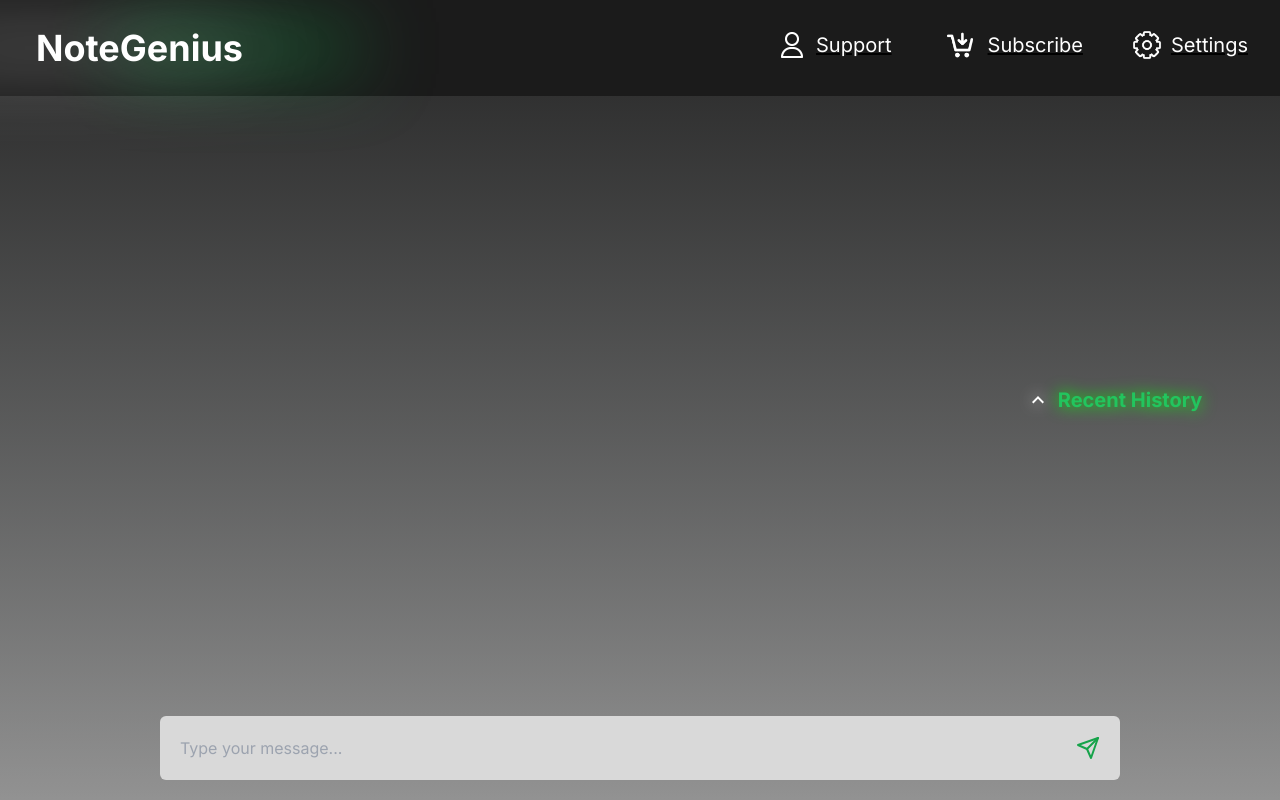
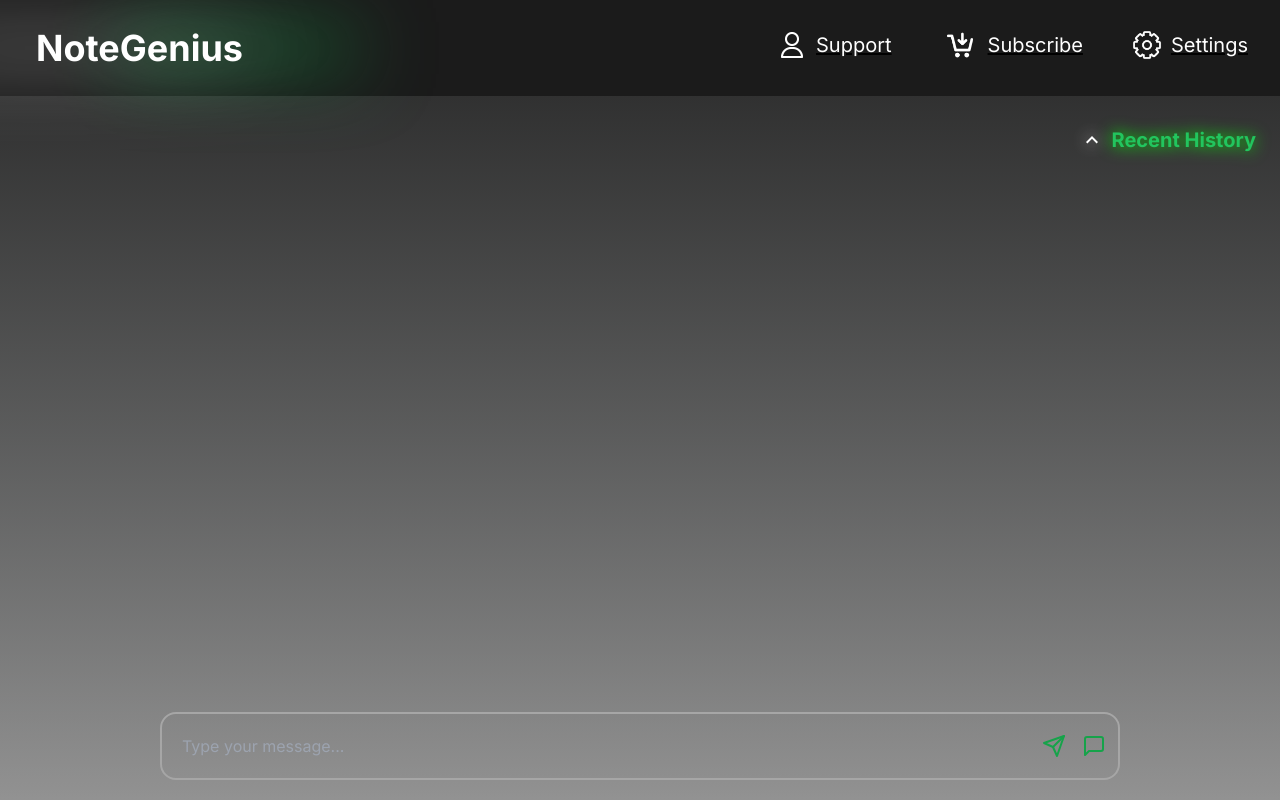
Before and after one commit to NoteGenius/NoteGenius, a Next.js app: page / in a window 1280 px wide. Built offline with nearby package versions, Linux system fonts and the light colour scheme.

Commit message:
Added design changes to text bar and added new chat button Also added changes to the recent history

```diff
--- a/src/UI/Components/RecentHistoryDropdown.tsx
+++ b/src/UI/Components/RecentHistoryDropdown.tsx
@@ -31,7 +31,7 @@ const RecentHistoryDropdown = () => {
     };
 
     return (
-        <Box sx={{ position: 'fixed', right: 0, margin: '20px', width: '300px' }} className="hidden md:block fixed m-20px w-300px">
+        <Box className="hidden md:block fixed m-20px w-300px right-[3vh] top-[15vh]">
             <Box sx={{cursor: 'pointer' }} className="flex justify-center items-center h-full" onClick={handleToggle}>
                 <IconButton className="drop-shadow-[0_0_8px_rgba(255,255,255,1)]">
                     {open ? <ExpandMoreIcon className="text-white" /> : <ExpandLessIcon className="text-white" />}
--- a/src/UI/Components/Textbar.tsx
+++ b/src/UI/Components/Textbar.tsx
@@ -1,5 +1,5 @@
 import React, { useState, ChangeEvent, FormEvent } from "react";
-import { FiSend } from "react-icons/fi";
+import { FiMessageSquare, FiSend } from "react-icons/fi";
 
 const Textbar: React.FC = () => {
     const [input, setInput] = useState("");
@@ -26,23 +26,28 @@ const Textbar: React.FC = () => {
     };
 
     return (
-        <div className="fixed bottom-5 w-3/4 bg-[#D9D9D9] rounded-md">
+        <div className="fixed bottom-5 w-3/4 bg-transparent rounded-2xl border-[#a6a6a6] border-2">
             <form className="flex items-center p-3" onSubmit={handleSubmit}>
                 <textarea
                     value={input}
                     onChange={handleChange}
                     placeholder="Type your message..."
                     rows={1}
-                    className="flex-grow border-none p-2 rounded-lg bg-transparent text-gray-800 outline-none resize-none overflow-hidden"
+                    className="flex-grow border-none p-2 rounded-lg bg-transparent text-white outline-none resize-none overflow-hidden"
                     style={{ height: "auto", minHeight: "2.5rem" }}
                 />
                 <button
                     type="submit"
                     className="ml-2 p-2 text-green-600 hover:text-green-800 transition-colors duration-300"
+                    title="Send Message"
                 >
                     <FiSend size={24} />
                 </button>
+                <button className="ml-2 text-green-600 hover:text-green-800" title="New Chat">
+                    <FiMessageSquare size={24} />
+                </button>
             </form>
+
         </div>
     );
 };
```
